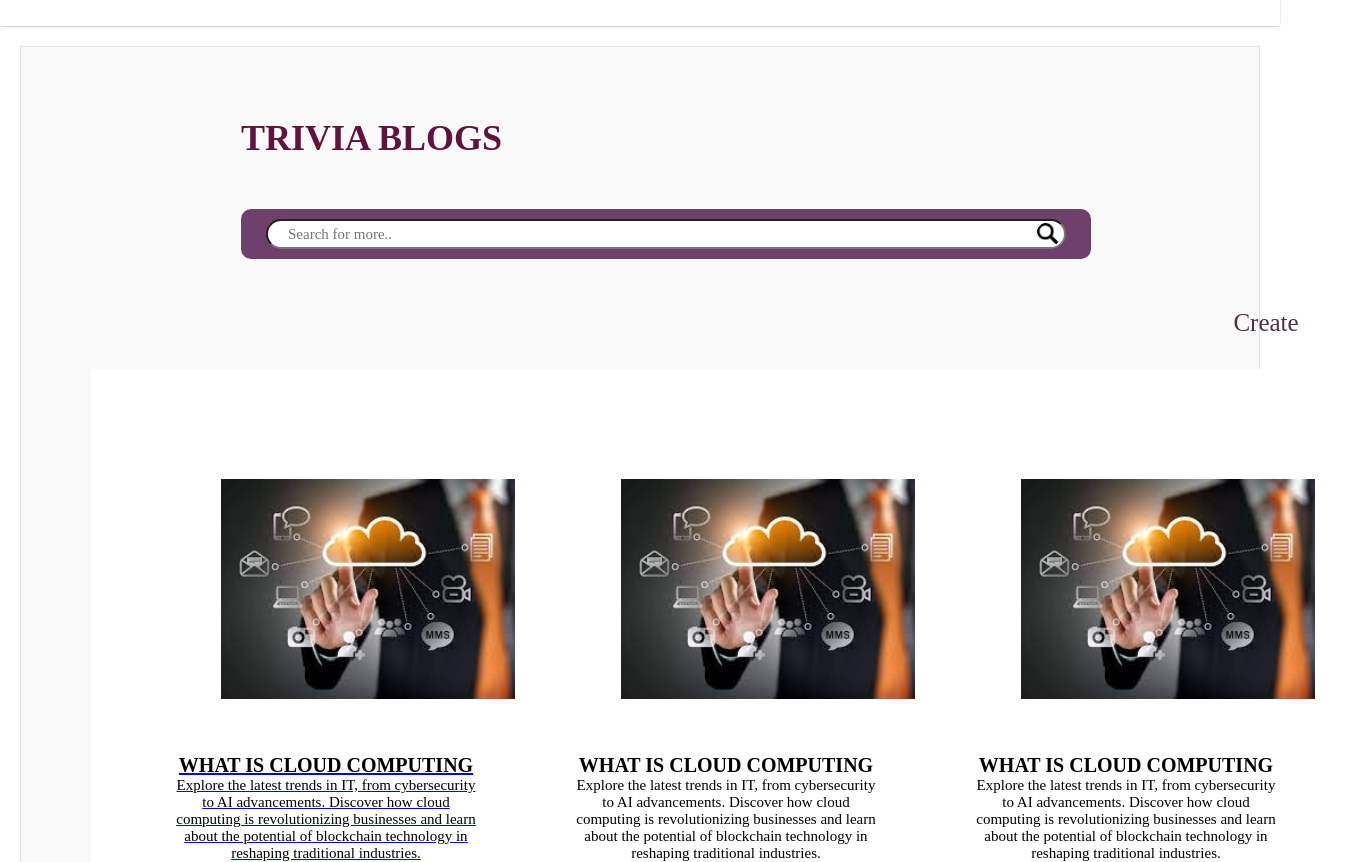
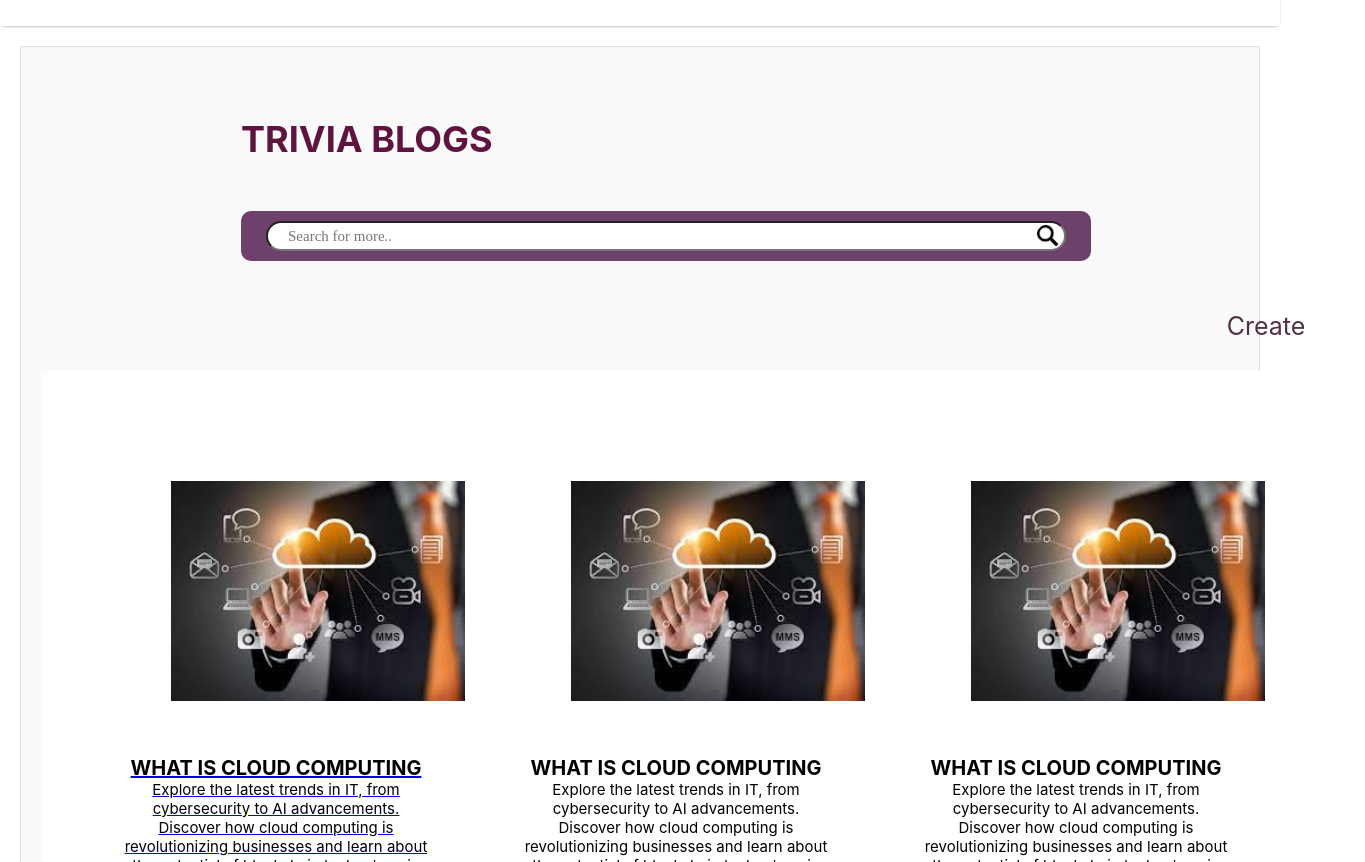
Before and after one commit to janani101110/demo, a React (Create React App) app in the folder frontend/: page /blogs in a window 1280 px wide. Shown: the part 106-968 px from the top of the page, 1365 px wide, since content can reach past the window. Built offline with nearby package versions, Linux system fonts and the light colour scheme; no server answers.

Commit message:
font blog
fixing fonts in blog

```diff
--- a/frontend/src/Pages/Blogs/Blog.css
+++ b/frontend/src/Pages/Blogs/Blog.css
@@ -1,8 +1,7 @@
 .blogTitle{
     display: flex;
     padding-left: 200px;
-    font-size: 60px;
-    font-family: 'Times New Roman', Times, serif;
+    font-size: 100px;
     margin-top: 50px;
     margin-bottom: 50px;
     color: rgb(95, 20, 64);
@@ -24,7 +23,6 @@
     color: rgb(83, 47, 68);
     text-decoration: none;
     font-size: 25px;
-    font-family: cursive;
 
 
 
@@ -52,14 +50,13 @@
 
   /*---------------Post ---------------------------*/
   .bpost{
-    margin-left: 50px;
+    margin-left: 0px;
     margin-right: 50px;
     margin-top: 20px;
     margin-bottom: 20px;
     background-color: #fff;
     padding: 20px;
     font-size: 20px;
-    font-family: 'Times New Roman', Times, serif;
     height:fit-content;
     width: 1225px;
     display: grid;
@@ -80,9 +77,7 @@
 
   }
 
-  .blogcard{
-    text-decoration: none;
-  }
+
 
   .postCard:hover{
    border: 10px solid;
@@ -94,13 +89,14 @@
 
   .postImage{
     height: 220px;
+    padding: 0;
+    margin: 0;
     width: auto;
     justify-content: center;
 
   }
   .postTitle{
     font-size: 20px;
-    font-family: 'Times New Roman', Times, serif;
     font-weight: bold;
     text-transform: uppercase;
     justify-content: center;
@@ -110,7 +106,6 @@
 
   .postDescription{
     font-size: 15px;
-    font-family:cursive;
   }
 
 
@@ -142,6 +137,7 @@
     height: auto;
     width:400px;
     margin-top: 20px;
+    justify-content: center;
 }
 .CreateBlogTextdiv{
     margin-left: 10px;
--- a/frontend/src/Pages/Blogs/Blogs.jsx
+++ b/frontend/src/Pages/Blogs/Blogs.jsx
@@ -5,7 +5,6 @@ import {Link} from "react-router-dom";
 
 import { Search } from "../../Component/Search/Search";
 import Blogspost from './Blogspost';
-import Profile from '../Profile/Profile';
 export const Blogs = () => {
   return (
     <div className="Blog">
@@ -31,7 +30,6 @@ export const Blogs = () => {
 
             </div>
 
-      <Profile/>
 
     </div>
   )
```
